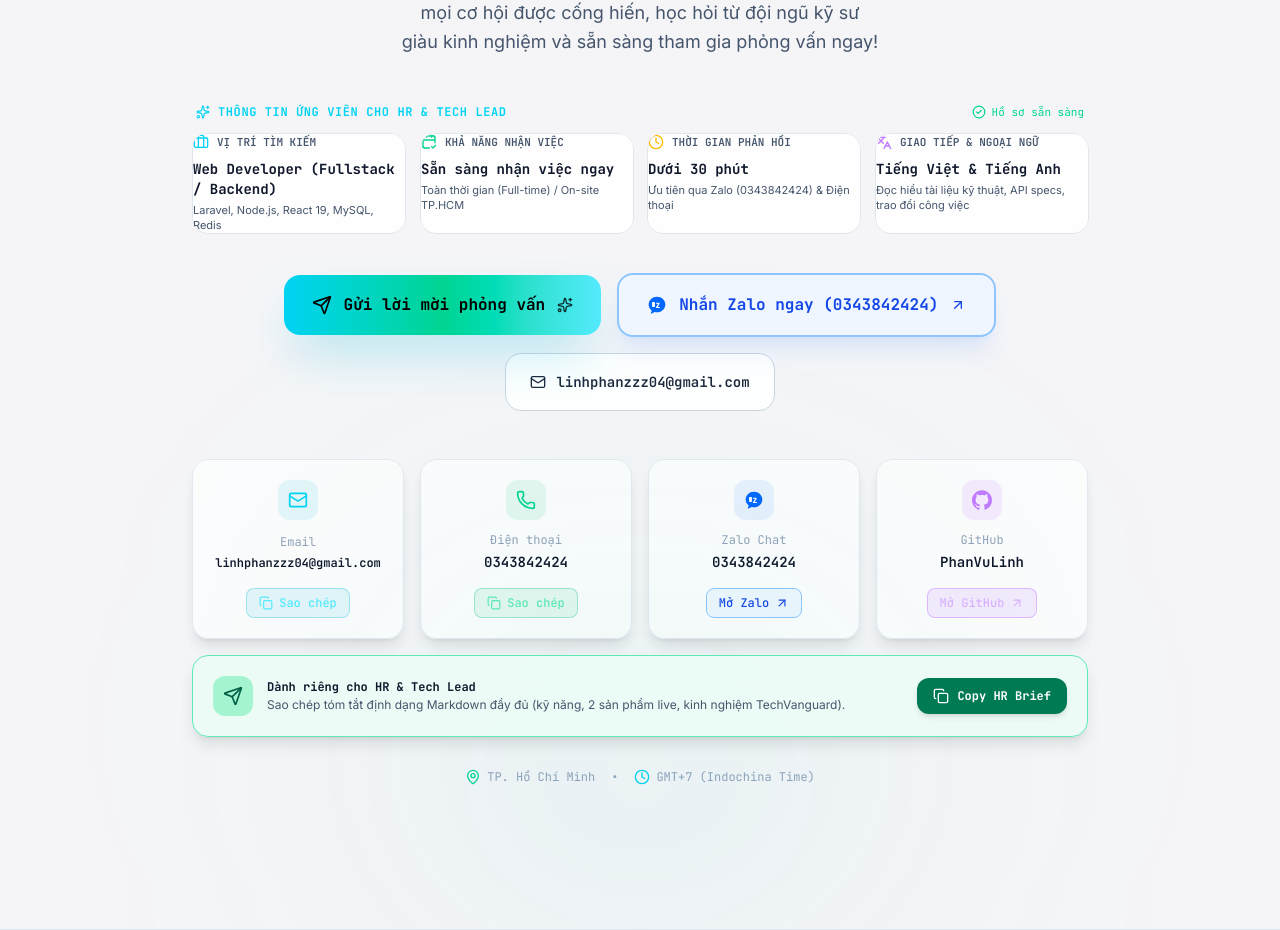
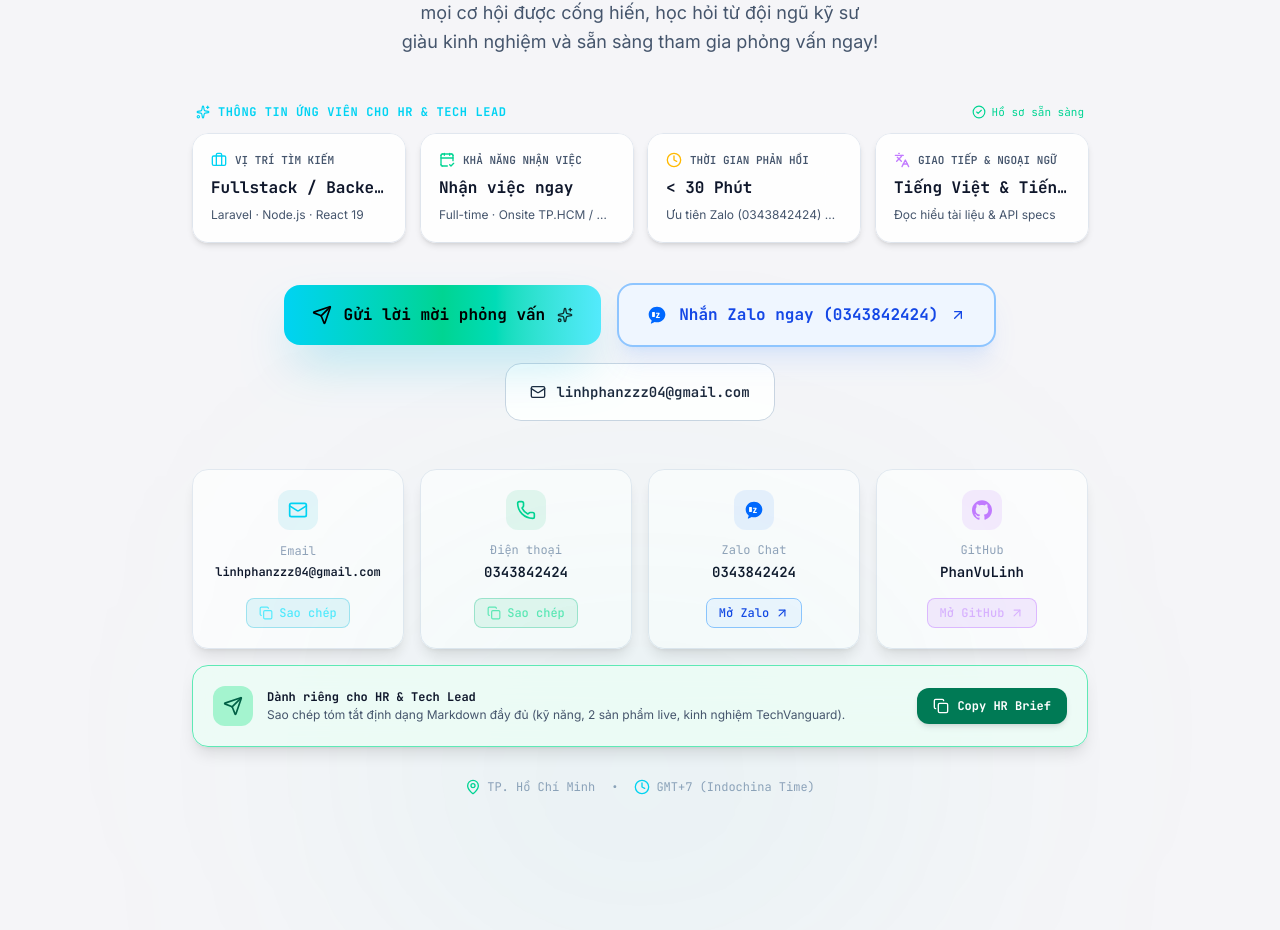
Before and after one commit to PhanVuLinh/profile, a React (Vite) app: page / in a window 1280 px wide. Shown: the part 8616-9546 px from the top of the page. Built offline with nearby package versions, Linux system fonts and the light colour scheme.

Commit message:
fix(screening-cards): align recruiter cheat sheet cards symmetrically with equal heights and single-line values

```diff
--- a/src/components/sections/ContactSection.tsx
+++ b/src/components/sections/ContactSection.tsx
@@ -45,26 +45,26 @@ export const ContactSection: React.FC<ContactSectionProps> = ({ onOpenJobInquiry
     {
       icon: <Briefcase className="h-4 w-4 text-cyan-400" />,
       label: lang === 'vi' ? 'Vị trí tìm kiếm' : 'Target Position',
-      value: lang === 'vi' ? 'Web Developer (Fullstack / Backend)' : 'Web Developer (Fullstack / Backend)',
-      desc: lang === 'vi' ? 'Laravel, Node.js, React 19, MySQL, Redis' : 'Laravel, Node.js, React 19, MySQL, Redis',
+      value: lang === 'vi' ? 'Fullstack / Backend' : 'Fullstack / Backend',
+      desc: 'Laravel · Node.js · React 19',
     },
     {
       icon: <CalendarCheck2 className="h-4 w-4 text-emerald-400" />,
       label: lang === 'vi' ? 'Khả năng nhận việc' : 'Availability',
-      value: lang === 'vi' ? 'Sẵn sàng nhận việc ngay' : 'Immediate Start',
-      desc: lang === 'vi' ? 'Toàn thời gian (Full-time) / On-site TP.HCM' : 'Full-time / Onsite HCMC or Hybrid',
+      value: lang === 'vi' ? 'Nhận việc ngay' : 'Immediate Start',
+      desc: lang === 'vi' ? 'Full-time · Onsite TP.HCM / Hybrid' : 'Full-time · Onsite HCMC / Hybrid',
     },
     {
       icon: <Clock className="h-4 w-4 text-amber-400" />,
       label: lang === 'vi' ? 'Thời gian phản hồi' : 'Response SLA',
-      value: lang === 'vi' ? 'Dưới 30 phút' : '< 30 Minutes',
-      desc: lang === 'vi' ? 'Ưu tiên qua Zalo (0343842424) & Điện thoại' : 'Fastest via Zalo & Direct Call',
+      value: lang === 'vi' ? '< 30 Phút' : '< 30 Minutes',
+      desc: lang === 'vi' ? 'Ưu tiên Zalo (0343842424) & Hotline' : 'Fast via Zalo & Phone Hotline',
     },
     {
       icon: <Languages className="h-4 w-4 text-purple-400" />,
       label: lang === 'vi' ? 'Giao tiếp & Ngoại ngữ' : 'Language & Docs',
       value: lang === 'vi' ? 'Tiếng Việt & Tiếng Anh' : 'Vietnamese & English',
-      desc: lang === 'vi' ? 'Đọc hiểu tài liệu kỹ thuật, API specs, trao đổi công việc' : 'Technical documentation & API specs',
+      desc: lang === 'vi' ? 'Đọc hiểu tài liệu & API specs' : 'Technical docs & API specs',
     },
   ];
 
@@ -110,25 +110,30 @@ export const ContactSection: React.FC<ContactSectionProps> = ({ onOpenJobInquiry
               </span>
             </div>
 
-            <div className="grid grid-cols-1 sm:grid-cols-2 lg:grid-cols-4 gap-3.5">
+            <div className="grid grid-cols-1 sm:grid-cols-2 lg:grid-cols-4 gap-3.5 items-stretch">
               {screeningFacts.map((fact, idx) => (
+                <div key={idx} className="h-full">
                   <SpotlightCard
-                  key={idx}
                     enableTilt={false}
                     glowColor="rgba(0, 240, 255, 0.25)"
-                  className="p-4"
+                    className="h-full shadow-md"
                   >
+                    <div className="flex flex-col justify-between h-full p-4 sm:p-4.5">
+                      <div>
                         <div className="flex items-center space-x-2 text-slate-400 not-dark:text-slate-600 mb-2">
                           {fact.icon}
                           <span className="font-mono text-[11px] font-semibold uppercase">{fact.label}</span>
                         </div>
-                  <div className="font-mono text-xs sm:text-sm font-bold text-white not-dark:text-slate-900">
+                        <div className="font-mono text-sm sm:text-base font-bold text-white not-dark:text-slate-900 leading-snug whitespace-nowrap overflow-hidden text-ellipsis">
                           {fact.value}
                         </div>
-                  <div className="mt-1 text-[11px] font-sans text-slate-400 not-dark:text-slate-600 leading-snug">
+                        <div className="mt-1.5 text-xs font-sans text-slate-400 not-dark:text-slate-600 leading-relaxed whitespace-nowrap overflow-hidden text-ellipsis">
                           {fact.desc}
                         </div>
+                      </div>
+                    </div>
                   </SpotlightCard>
+                </div>
               ))}
             </div>
           </div>
```
Lines whose indentation alone changed are shown as unchanged.
